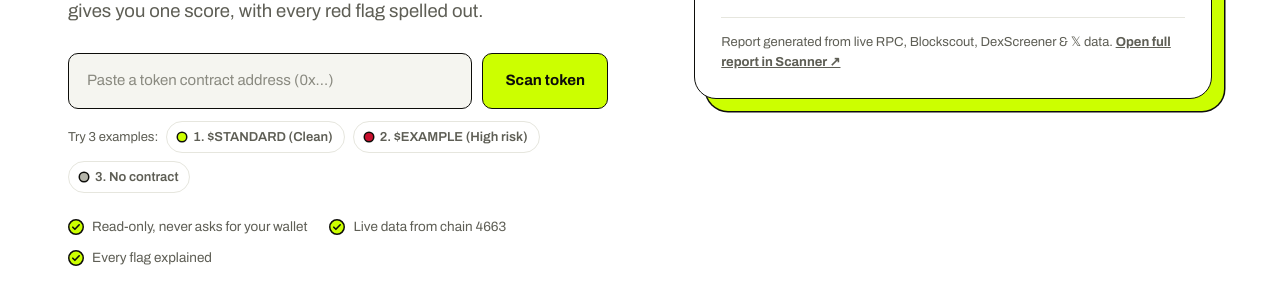
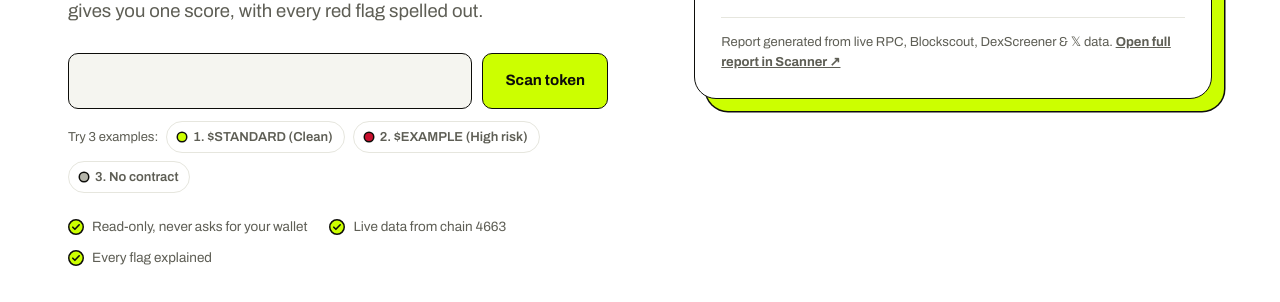
Before and after one commit to zapifyaudit/Zapify, a website: page public/index.html in a window 1280 px wide. Shown: the part 498-800 px from the top of the page. Drawn offline with Linux system fonts and the light colour scheme; no server answers.

Commit message:
Implement Zapify revisions

```diff
--- a/public/index.html
+++ b/public/index.html
@@ -602,7 +602,7 @@ body[data-state="result"] .rise.d2{ animation-delay:.12s; }
       <p class="lede">Zapify checks a Robinhood Chain token in two places at once: the contract on-chain, and the conversation on 𝕏. One paste gives you one score, with every red flag spelled out.</p>
 
       <form class="scan-row" id="heroScanForm">
-        <input type="text" class="input" id="heroInput" placeholder="Paste a token contract address (0x…)" aria-label="Robinhood Chain token contract address" autocomplete="off" spellcheck="false">
+        <input type="text" class="input" id="heroInput" placeholder="" aria-label="Robinhood Chain token contract address" autocomplete="off" spellcheck="false">
         <button class="btn btn-lime" id="heroScanBtn" type="submit">Scan token</button>
       </form>
       <div class="field-hint" id="heroHint" style="margin-top:12px;margin-bottom:18px;display:flex;gap:8px;align-items:center;flex-wrap:wrap;font-size:13px;color:var(--muted)">
@@ -724,7 +724,7 @@ body[data-state="result"] .rise.d2{ animation-delay:.12s; }
           <label class="field">
             <span class="sr-only">Robinhood Chain token contract address</span>
             <svg aria-hidden="true"><use href="#lens"/></svg>
-            <input id="addr" type="text" placeholder="Paste a token contract address, 0x…" autocomplete="off" spellcheck="false">
+            <input id="addr" type="text" placeholder="" autocomplete="off" spellcheck="false">
           </label>
           <button class="btn btn-lime" id="scanBtn" type="submit">Scan token</button>
         </form>
@@ -993,7 +993,7 @@ body[data-state="result"] .rise.d2{ animation-delay:.12s; }
       <div class="scan-row">
         <div class="field">
           <svg aria-hidden="true"><use href="#lens"/></svg>
-          <input type="text" class="input" id="mainInput" placeholder="Paste token contract address (0x…)" autocomplete="off" spellcheck="false">
+          <input type="text" class="input" id="mainInput" placeholder="" autocomplete="off" spellcheck="false">
         </div>
         <button class="btn btn-lime" id="mainScanBtn" type="button">Run full scan</button>
       </div>
```
